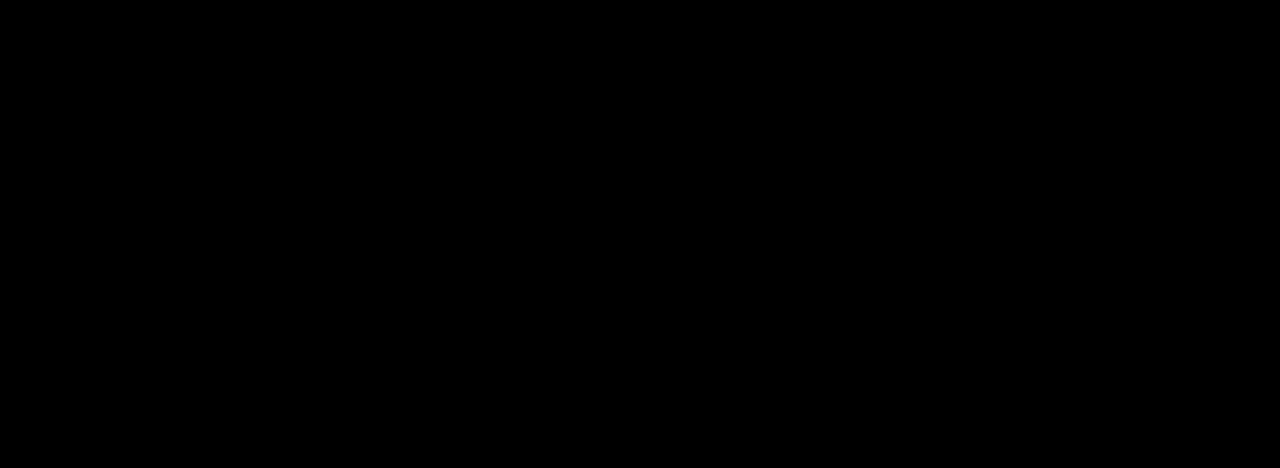
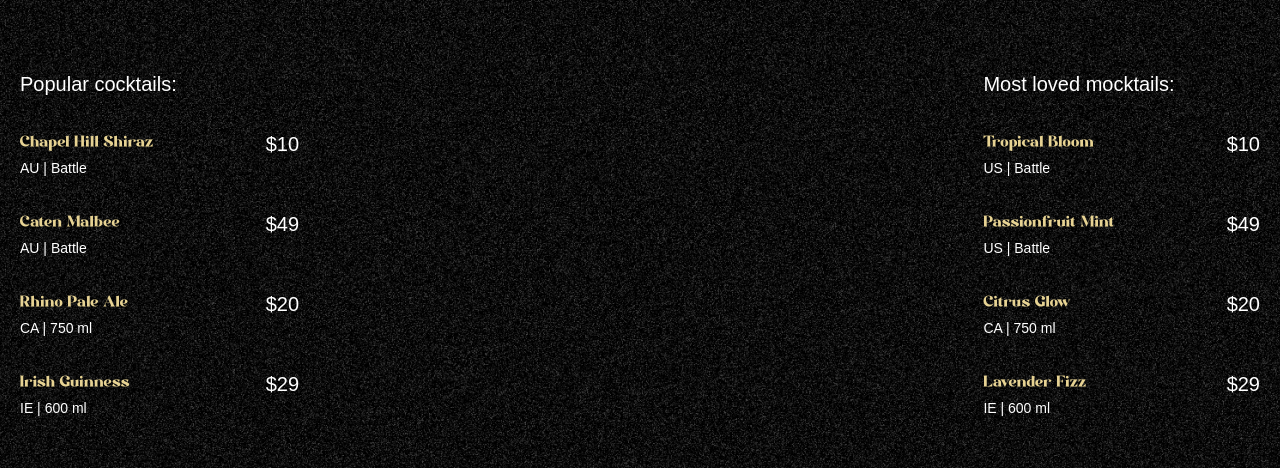
Before and after one commit to AgnikMukherjee/Elixir, a React (Vite) app in the folder client/: page / in a window 1280 px wide. Shown: the part 890-1358 px from the top of the page. Built offline with nearby package versions, Linux system fonts and the light colour scheme; a web font is replaced by a local one.

Commit message:
cocktails section

```diff
--- a/client/src/App.jsx
+++ b/client/src/App.jsx
@@ -2,6 +2,7 @@
 import gsap from "gsap/gsap-core"
 import Navbar from "./components/Navbar"
 import Hero from "./components/Hero"
+import Cocktails from "./components/Cocktails"
 
 gsap.registerPlugin(ScrollTrigger, SplitText)
 
@@ -10,7 +11,7 @@
     <main>
       <Navbar/>
       <Hero/>
-
+      <Cocktails/>
     </main>
   )
 }
--- /dev/null
+++ b/client/src/components/Cocktails.jsx
@@ -0,0 +1,74 @@
+import React from 'react'
+import { cocktailLists, mockTailLists } from '../../constants'
+import gsap from 'gsap'
+import { useGSAP } from '@gsap/react'
+
+export default function Cocktails() {
+    useGSAP(() => {
+        const parallaxTimeline = gsap.timeline({
+            scrollTrigger: {
+                trigger: "#cocktails",
+                start: "top 30%",
+                end: "bottom 80%",
+                scrub: true
+            }
+        })
+
+        parallaxTimeline
+            .from(
+                "#c-left-leaf",
+                {
+                    x: -100, y: 100,
+                }
+            )
+            .from(
+                "#c-right-leaf",
+                {
+                    x: 100, y: 100,
+                }
+            )
+    })
+
+    return (
+        <section id="cocktails" className='noisy'>
+            <img src="/images/cocktail-left-leaf.png" alt="" id='c-left-leaf' />
+            <img src="/images/cocktail-right-leaf.png" alt="" id='c-right-leaf' />
+
+            <div className="list">
+                <div className="popular">
+                    <h2>Popular cocktails:</h2>
+
+                    <ul>
+                        {cocktailLists.map(({ name, country, detail, price }) => (
+                            <li key={name}>
+                                <div className="md:me-28">
+                                    <h3>{name}</h3>
+                                    <p>{country} | {detail}</p>
+                                </div>
+
+                                <span>{price}</span>
+                            </li>
+                        ))}
+                    </ul>
+                </div>
+
+                <div className="loved">
+                    <h2>Most loved mocktails:</h2>
+
+                    <ul>
+                        {mockTailLists.map(({ name, country, detail, price }) => (
+                            <li key={name}>
+                                <div className="me-28">
+                                    <h3>{name}</h3>
+                                    <p>{country} | {detail}</p>
+                                </div>
+
+                                <span>{price}</span>
+                            </li>
+                        ))}
+                    </ul>
+                </div>
+            </div>
+        </section>
+    )
+}
```
